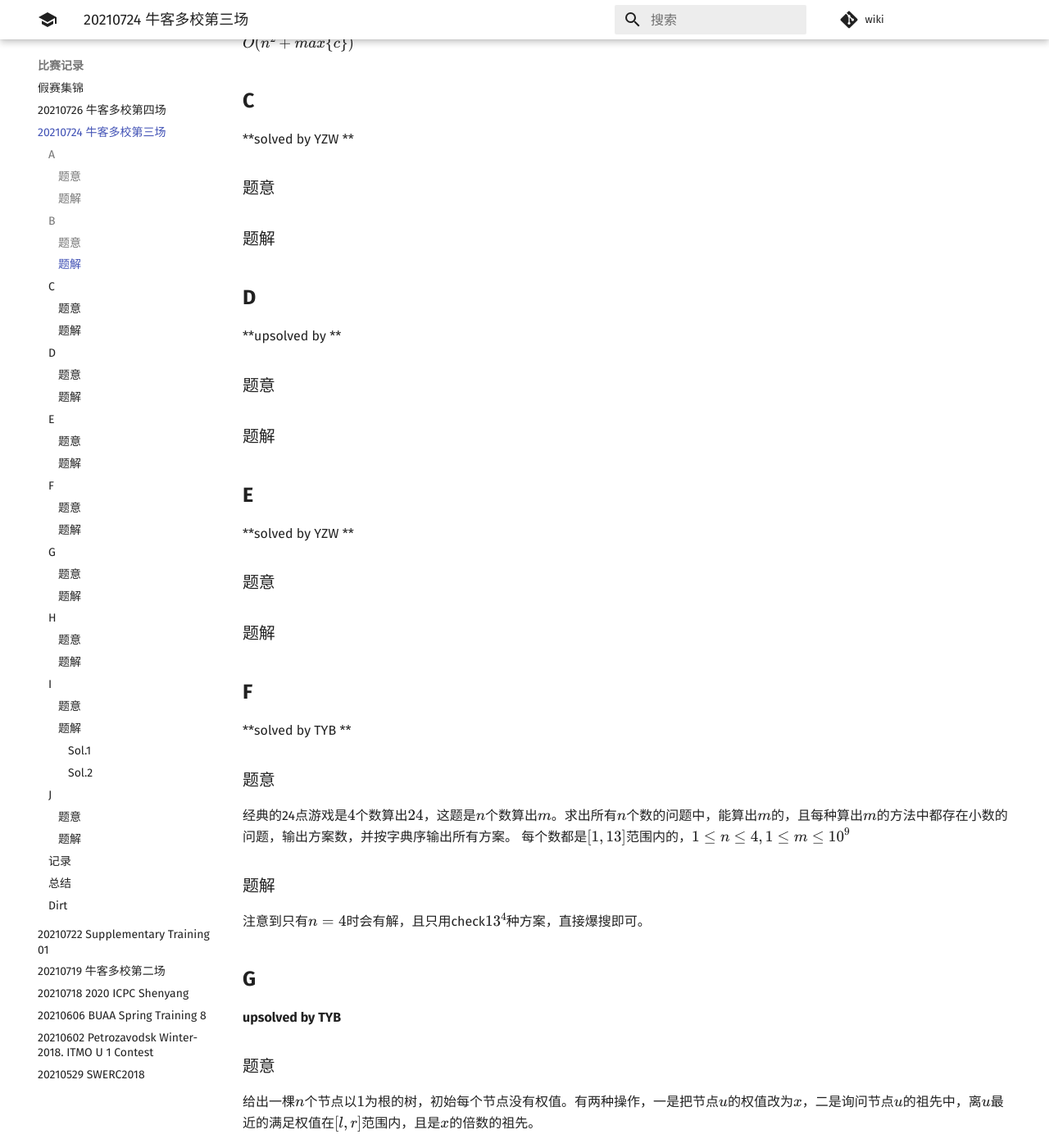
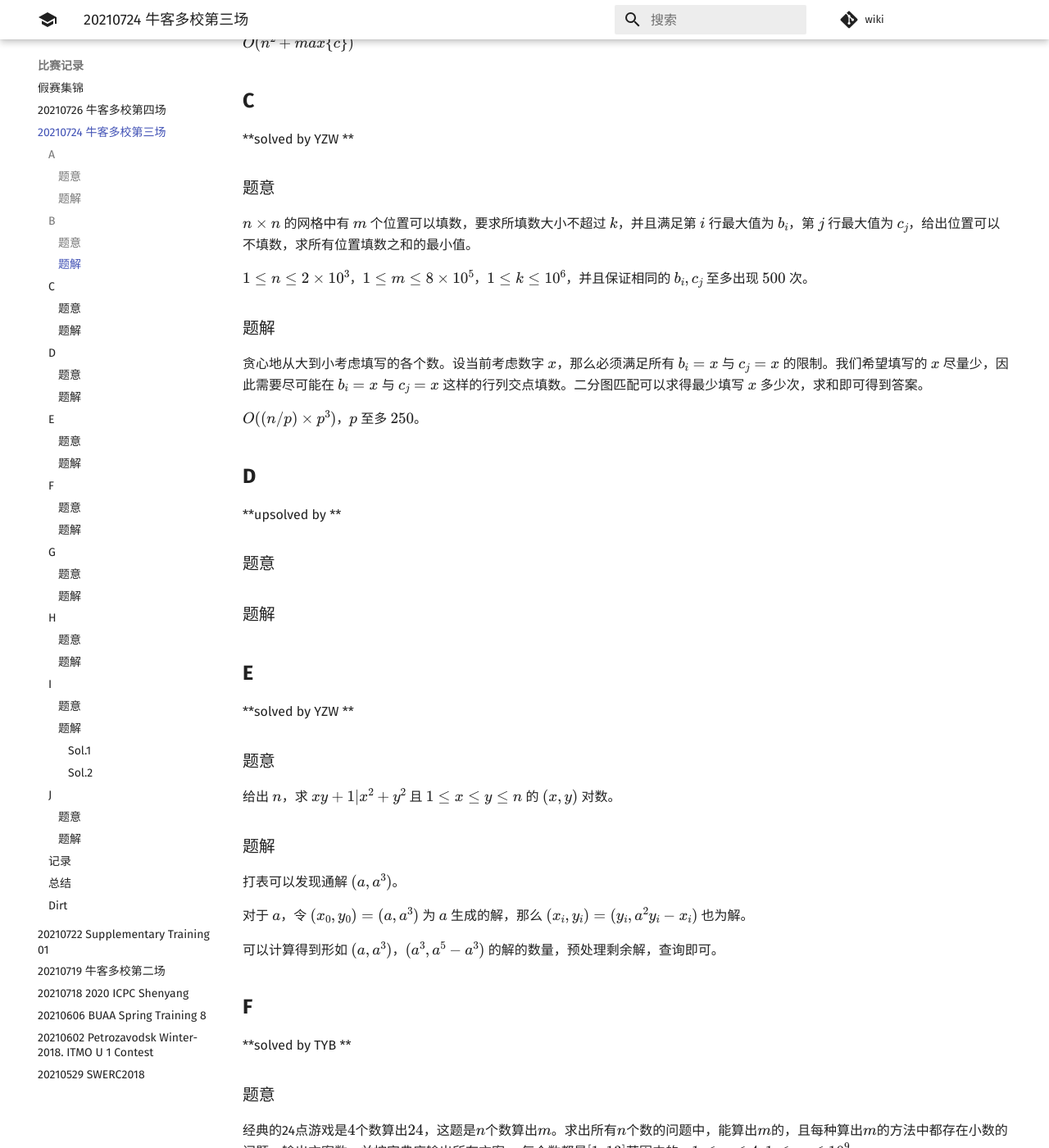
Before and after one commit to PoorMath/PoorMath.github.io, an MkDocs documentation site: the page built from docs/contest/20210724 牛客多校第三场.md, in a window 1280 px wide and 1400 px high, scrolled down 1078 px. Shown: the whole window at 82% size. Built offline with MkDocs 1.6.1 and Material for MkDocs 9.7.7, drawn with Linux system fonts in a browser that asks for light colours; comment, search, counter and statistics services are not loaded; some of the changed text lies outside the part shown.

Commit message:
Update 20210724 牛客多校第三场.md

```diff
--- a/docs/contest/20210724 牛客多校第三场.md
+++ b/docs/contest/20210724 牛客多校第三场.md
@@ -42,11 +42,15 @@ $O(n^2+max\{c\})$
 
 ### 题意
 
+$n\times n$ 的网格中有 $m$ 个位置可以填数，要求所填数大小不超过 $k$，并且满足第 $i$ 行最大值为 $b_i$，第 $j$ 行最大值为 $c_j$，给出位置可以不填数，求所有位置填数之和的最小值。
 
+$1\leq n\leq 2\times 10^3$，$1\leq m\leq 8\times 10^5$，$1\leq k\leq 10^6$，并且保证相同的 $b_i,c_j$ 至多出现 $500$ 次。
 
 ### 题解
 
+贪心地从大到小考虑填写的各个数。设当前考虑数字 $x$，那么必须满足所有 $b_i=x$ 与 $c_j=x$ 的限制。我们希望填写的 $x$ 尽量少，因此需要尽可能在 $b_i=x$ 与 $c_j=x$ 这样的行列交点填数。二分图匹配可以求得最少填写 $x$ 多少次，求和即可得到答案。
 
+$O((n/p)\times p^3)$，$p$ 至多 $250$。
 
 ## **D**
 
@@ -66,11 +70,15 @@ $O(n^2+max\{c\})$
 
 ### 题意
 
-
+给出 $n$，求 $xy+1|x^2+y^2$ 且 $1\leq x\leq y\leq n$ 的 $(x,y)$ 对数。
 
 ### 题解
 
+打表可以发现通解 $(a,a^3)$。
 
+对于 $a$，令 $(x_0,y_0)=(a,a^3)$ 为 $a$ 生成的解，那么 $(x_i,y_i)=(y_i,a^2y_i-x_i)$ 也为解。
+
+可以计算得到形如 $(a,a^3)$，$(a^3,a^5-a^3)$ 的解的数量，预处理剩余解，查询即可。
 
 ## **F**
 
@@ -157,7 +165,7 @@ $O(nloga)$
 
 ### 题意
 
-
+给出 $n$ 个点的完全图，每条边为黑白二色其一。
 
 ### 题解
 
```
